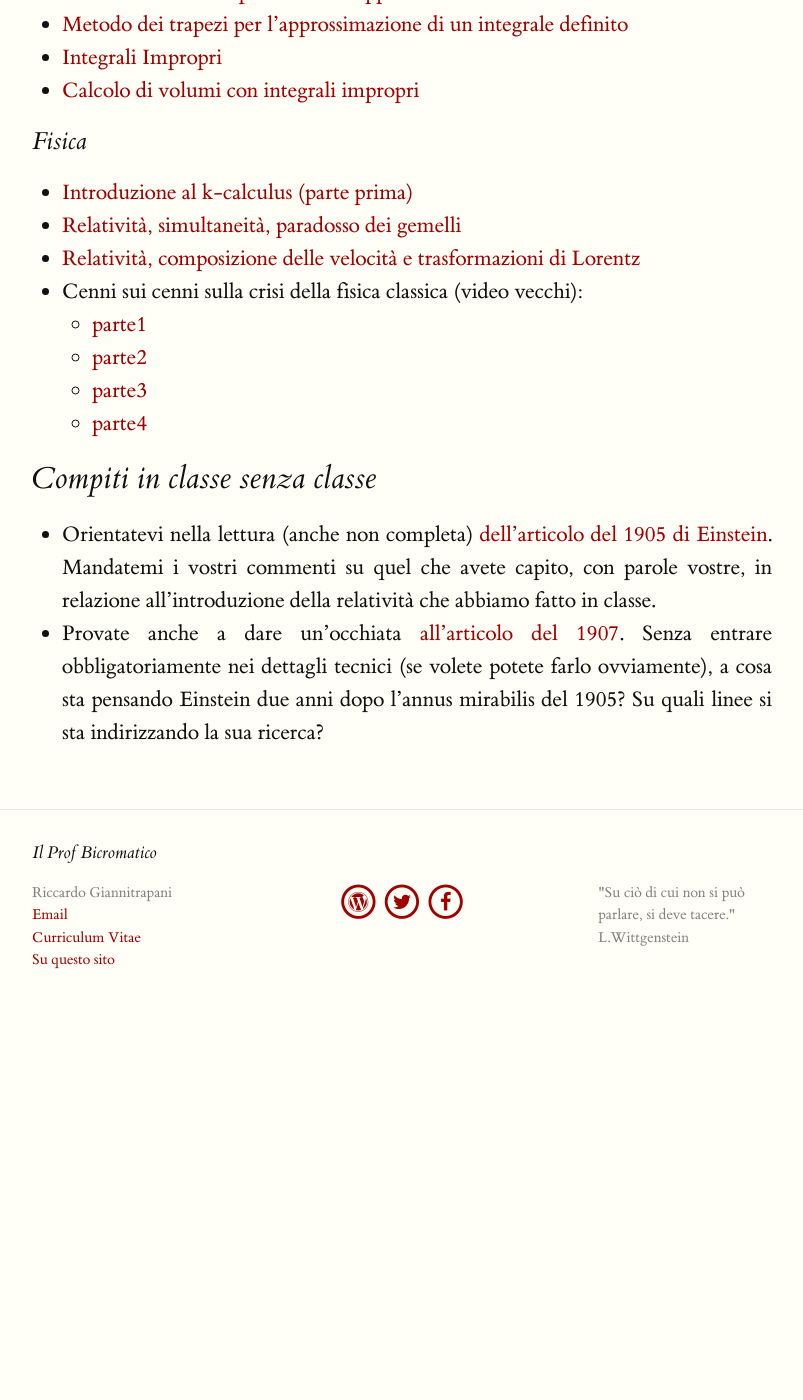
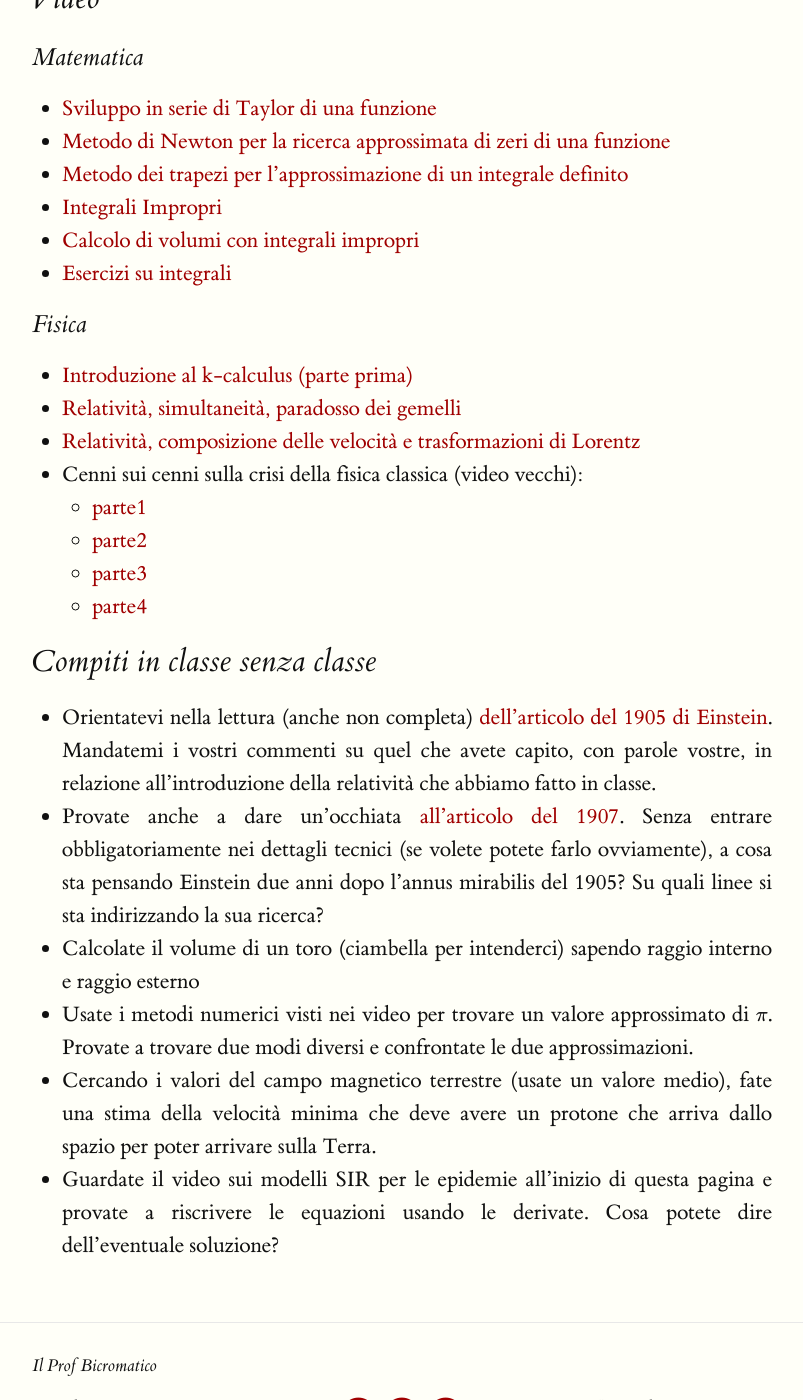
Before and after one commit to orporick/orporick.github.io, a Jekyll site: the page built from esilio.md, in a window 1280 px wide and 1400 px high, scrolled down 5255 px. Shown: the whole window, without its empty margins (238-1041 px from the left). Built offline with Jekyll 4.4.1, drawn with Linux system fonts in a browser that asks for light colours; nearby versions of some CDN libraries; formulas are drawn with MathJax 3; before the commit the page ends 6287 px from its top, so only the background shows below that; some of the changed text lies outside the part shown.

Commit message:
Nuovo post

```diff
--- a/esilio.md
+++ b/esilio.md
@@ -44,7 +44,7 @@ canali che per vostra comodità riassumo qui
 
 # Materiale Generale
 
-* [Videolezione: matematica delle epidemie](https://youtu.be/9FcX6cktjEU)
+* [Videolezione: matematica delle epidemie](https://youtu.be/jAkPa1ETsQM)
 * [Lettera sul modello SIR](http://orporick.github.io/lettere/2018/03/05/lettera-su-un-ragionamento/)
 * [Lettera sulla crescita esponenziale](http://orporick.github.io/lettere/2018/02/24/lettera-ad-una-mia-studentessa-sulla-liberta/)
 
@@ -74,6 +74,10 @@ quadrato della distanza dalla terza legge di Keplero
 
 1. Leggete, interpretate e spiegate il corollario 7 di pag 108 di [questa versione
     dei Principia di Newton](https://archive.org/details/IsaacNewtonPrincipiaEnglish1846/page/n113/mode/2up). Come si collega a quanto visto in classe?
+2. Usando i concetti spiegati nei video provate a "progettare" una missione su
+   Marte; in particolare trovate tutte le velocità delle orbite di partenza e
+   arrivo, le caratteristiche dell'orbita di trasferimento e la durata del
+   viaggio.
 
 <br>
 <hr class="style-eight">
@@ -122,7 +126,9 @@ date un'occhiata per cominciare ad orientarvi, non è difficile).
 2. Ricordando la discussione fatta in classe per introdurre il concetto di probabilità
    da un punto di vista teorico, provate a leggere questa [intervista a Bruno de Finetti](https://archive.org/details/Sapere740/mode/2up) e commentate le parti che vi sono chiare (questo è un compito difficile, ma siamo alla
     base concettuale della teoria, provate a fare uno sforzo).
-
+3. Studiate bene il paradosso di Monty Hall (vedi sopra nelle letture consigliate) e
+   trovate un'argomentazione forte che non usi la matematica per convincere
+   qualcuno della soluzione.
 <br>
 <hr class="style-eight">
 <br>
@@ -173,6 +179,7 @@ differenziali, che però taglierò molto. Rimanete con le orecchie dritte.
 * [Metodo dei trapezi per l'approssimazione di un integrale definito](https://www.youtube.com/watch?v=XSfbSO5bjtw)
 * [Integrali Impropri](https://www.youtube.com/watch?v=PjRsNqdms_w)
 * [Calcolo di volumi con integrali impropri](https://www.youtube.com/watch?v=rkJrO-wWid4)
+* [Esercizi su integrali](https://www.youtube.com/watch?v=sBHmUs_MJI4)
 
 ### Fisica
 * [Introduzione al k-calculus (parte prima)](https://www.youtube.com/watch?v=Klv2-67naQY)
@@ -194,3 +201,14 @@ differenziali, che però taglierò molto. Rimanete con le orecchie dritte.
   Senza entrare obbligatoriamente nei dettagli tecnici (se volete potete farlo
   ovviamente), a cosa sta pensando Einstein due anni dopo l'annus mirabilis del
   1905? Su quali linee si sta indirizzando la sua ricerca?
+* Calcolate il volume di un toro (ciambella per intenderci) sapendo raggio
+    interno e raggio esterno
+* Usate i metodi numerici visti nei video per trovare un valore approssimato di
+    $\pi$. Provate a trovare due modi diversi e confrontate le due
+    approssimazioni.
+* Cercando i valori del campo magnetico terrestre (usate un valore medio), fate
+    una stima della velocità minima che deve avere un protone che arriva dallo
+    spazio  per poter arrivare sulla Terra.
+* Guardate il video sui modelli SIR per le epidemie all'inizio di questa pagina
+    e provate a riscrivere le equazioni usando le derivate. Cosa potete dire
+    dell'eventuale soluzione?
```
